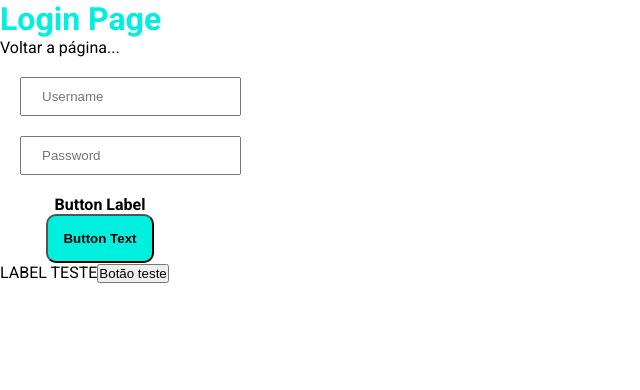
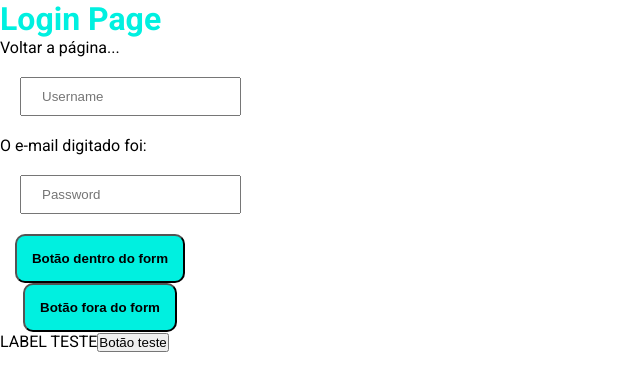
Before and after one commit to devbpatriciocosta/Projeto_Teste_Revisao, a Next.js app: page / in a window 1280 px wide. Shown: the top 390 px of the page, without its empty margins (0-640 px from the left). Built offline with nearby package versions, Linux system fonts and the light colour scheme.

Commit message:
Criado onChange e On Submit

```diff
--- a/pages/index.jsx
+++ b/pages/index.jsx
@@ -6,15 +6,32 @@ export default function HomePage() {
   const handleLabelClick = () => {
     console.log('Handle Label Click')
   }
+
+  const handleSubmitForm = (event) => {
+    event.preventDefault()
+    console.log('Handle Submit Form')
+  }
+
+  let email = ''
+
+  const handleChangeInput = (event) => {
+    email = event.target.value
+    console.log('Email dentro do handle: ', email)
+  }
+
+  console.log('email:', email)
+
   return (
     <>
       <Title>Login Page</Title>
       <label onClick={handleLabelClick}>Voltar a página...</label>
-      <form>
-        <Input type="text" placeholder="Username" />
-        <Input type="password" placeholder="Password" />
-        <Button>Botão</Button>
+      <form onSubmit={handleSubmitForm}>
+        <Input type="text" placeholder="Username" onChange={handleChangeInput} />
+        <p>O e-mail digitado foi: {email}</p>
+        <Input type="password" placeholder="Password" onChange={handleChangeInput} />
+        <Button type="submit">Botão dentro do form</Button>
       </form>
+      <Button onClick={handleLabelClick}>Botão fora do form</Button>
       <label>LABEL TESTE</label>
       <button>Botão teste</button>
     </>
--- a/src/components/button/Button.jsx
+++ b/src/components/button/Button.jsx
@@ -20,11 +20,10 @@ const ButtonContainer = styled.div`
   }
 `
 
-export default function Button() {
+export default function Button(props) {
   return (
     <ButtonContainer>
-      <label>Button Label</label>
-      <button>Button Text</button>
+      <button {...props}>{props.children}</button>
     </ButtonContainer>
   )
 }
```
